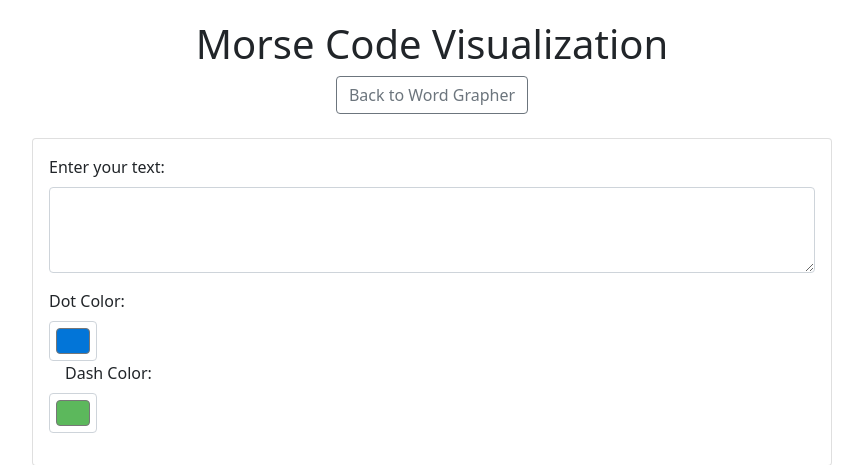
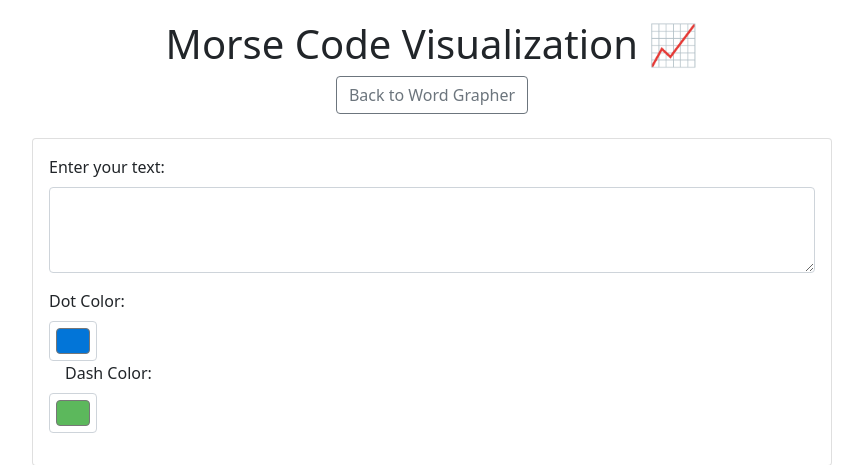
Before and after one commit to SonnyC56/wordgrapher, a Python web app: template templates/morse.html in a window 1280 px wide. Shown: the top 465 px of the page, without its empty margins (208-1071 px from the left). Run offline with Jinja, Linux system fonts and the light colour scheme; the template is opened without the code that fills it, so the values that code supplies are empty.

Commit message:
feat: Add graph icon as favicon and title decoration

```diff
--- a/index.html
+++ b/index.html
@@ -3,7 +3,8 @@
 <head>
     <meta charset="UTF-8">
     <meta name="viewport" content="width=device-width, initial-scale=1.0">
-    <title>Word Grapher - Convert Text to ASCII Graph</title>
+    <title>Word Grapher - Convert Text to ASCII Graph 📈</title>
+    <link rel="icon" type="image/x-icon" href="favicon.ico">
     <script async src="https://pagead2.googlesyndication.com/pagead/js/adsbygoogle.js?client=ca-pub-7049016882676520"
      crossorigin="anonymous"></script>
     <link href="https://cdn.jsdelivr.net/npm/bootstrap@5.1.3/dist/css/bootstrap.min.css" rel="stylesheet">
@@ -22,7 +23,7 @@
 <body>
 
     <div class="main-content mt-5">
-        <h1 class="text-center mb-4">Word Grapher</h1>
+        <h1 class="text-center mb-4">Word Grapher 📈</h1>
         <div class="text-center mb-4">
             <a href="templates/circular.html" class="btn btn-outline-primary me-2">Try Circular Visualization</a>
             <a href="templates/morse.html" class="btn btn-outline-primary">Try Morse Code Visualization</a>
--- a/templates/circular.html
+++ b/templates/circular.html
@@ -3,7 +3,8 @@
 <head>
     <meta charset="UTF-8">
     <meta name="viewport" content="width=device-width, initial-scale=1.0">
-    <title>Circular Word Visualization</title>
+    <title>Circular Word Visualization 📈</title>
+    <link rel="icon" type="image/x-icon" href="../favicon.ico">
     <script async src="https://pagead2.googlesyndication.com/pagead/js/adsbygoogle.js?client=ca-pub-7049016882676520"
      crossorigin="anonymous"></script>
     <link href="https://cdn.jsdelivr.net/npm/bootstrap@5.1.3/dist/css/bootstrap.min.css" rel="stylesheet">
@@ -21,7 +22,7 @@
 <body>
     <div class="main-content">
         <div class="text-center mb-4">
-            <h1>Circular Word Visualization</h1>
+            <h1>Circular Word Visualization 📈</h1>
             <a href="../index.html" class="btn btn-outline-secondary">Back to Word Grapher</a>
         </div>
 
--- a/templates/morse.html
+++ b/templates/morse.html
@@ -3,7 +3,8 @@
 <head>
     <meta charset="UTF-8">
     <meta name="viewport" content="width=device-width, initial-scale=1.0">
-    <title>Morse Code Visualization</title>
+    <title>Morse Code Visualization 📈</title>
+    <link rel="icon" type="image/x-icon" href="../favicon.ico">
     <script async src="https://pagead2.googlesyndication.com/pagead/js/adsbygoogle.js?client=ca-pub-7049016882676520"
      crossorigin="anonymous"></script>
     <link href="https://cdn.jsdelivr.net/npm/bootstrap@5.1.3/dist/css/bootstrap.min.css" rel="stylesheet">
@@ -22,7 +23,7 @@
 <body>
     <div class="main-content">
         <div class="text-center mb-4">
-            <h1>Morse Code Visualization</h1>
+            <h1>Morse Code Visualization 📈</h1>
             <a href="../index.html" class="btn btn-outline-secondary">Back to Word Grapher</a>
         </div>
 
```
Also changed, not shown: favicon.ico (added).
